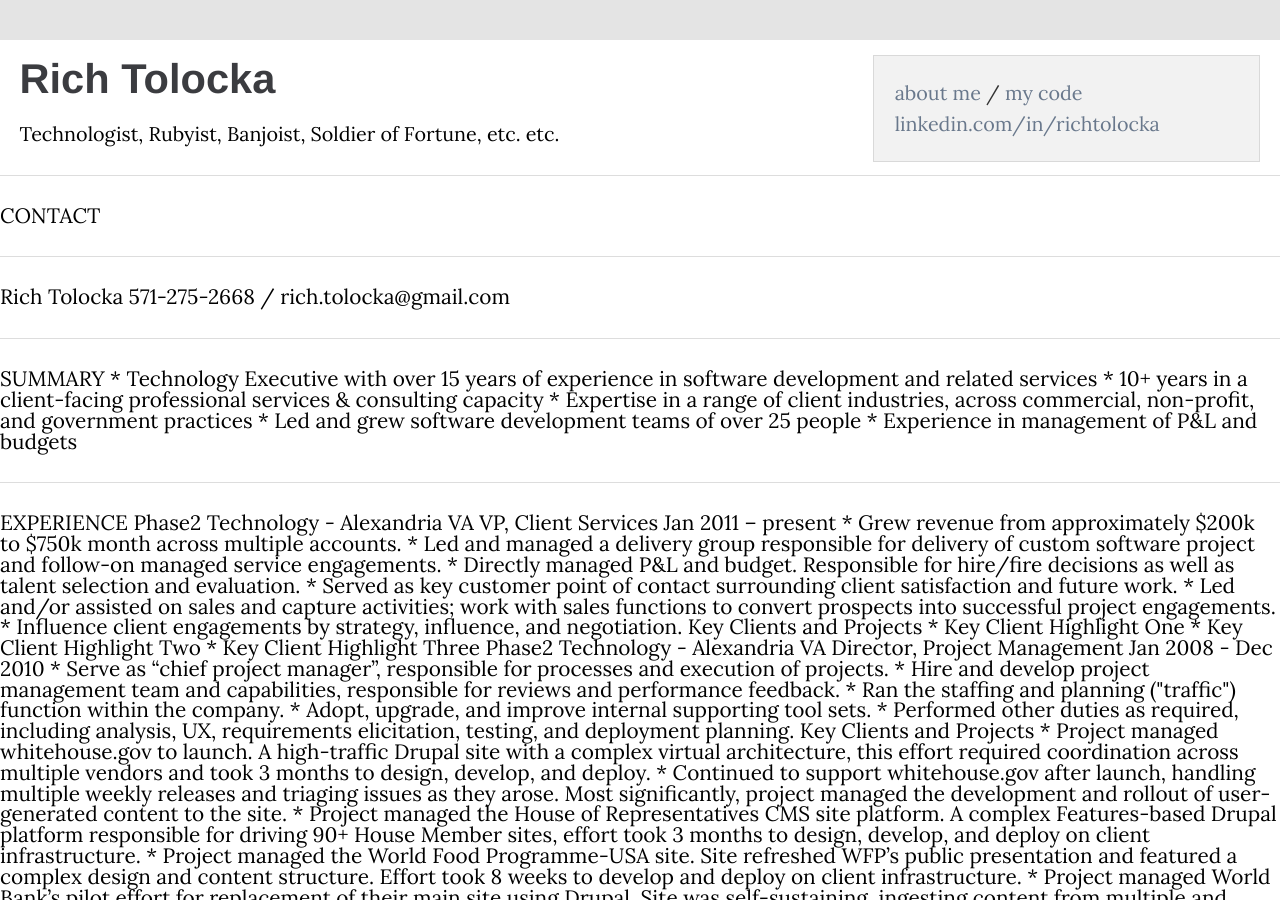
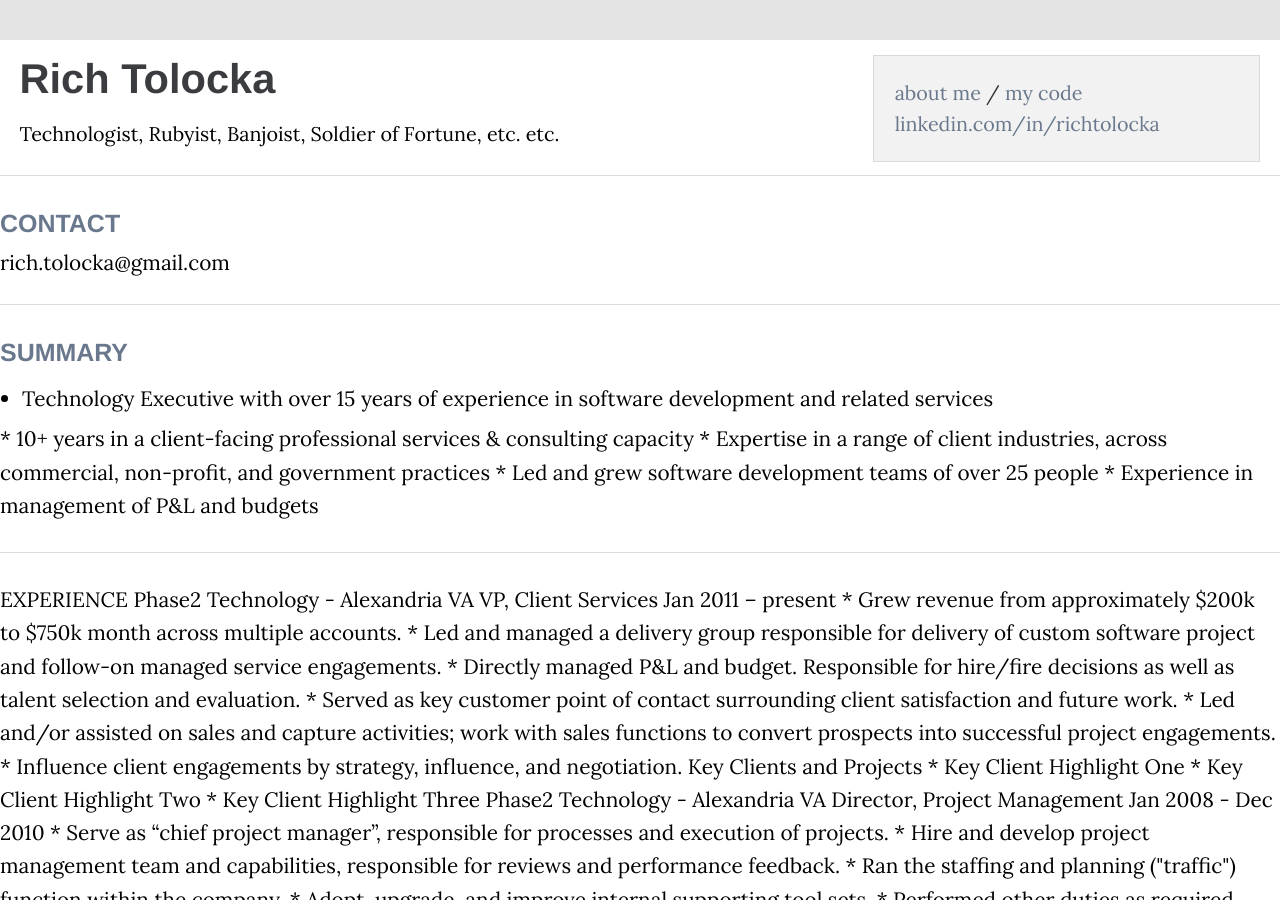
Before and after one commit to rtolocka/rtolocka.github.io, a Jekyll site: the page built from resume-2.html, in a window 1280 px wide and 900 px high. Built offline with Jekyll 4.4.1, drawn with Linux system fonts in a browser that asks for light colours; Markdown is read by kramdown in place of the engine named in the settings.

Commit message:
Layout tweaks.

```diff
--- a/resume-2.html
+++ b/resume-2.html
@@ -3,14 +3,13 @@
 title: Resume
 ---
 
-CONTACT
-<hr>
-Rich Tolocka
-571-275-2668 / rich.tolocka@gmail.com
+<h4>CONTACT</h4>
+rich.tolocka@gmail.com
 
 <hr>
-SUMMARY
-* Technology Executive with over 15 years of experience in software development and related services
+<h4>SUMMARY</h4>
+<ul>
+<li> Technology Executive with over 15 years of experience in software development and related services</li>
 * 10+ years in a client-facing professional services & consulting capacity
 * Expertise in a range of client industries, across commercial, non-profit, and government practices
 * Led and grew software development teams of over 25 people
```
